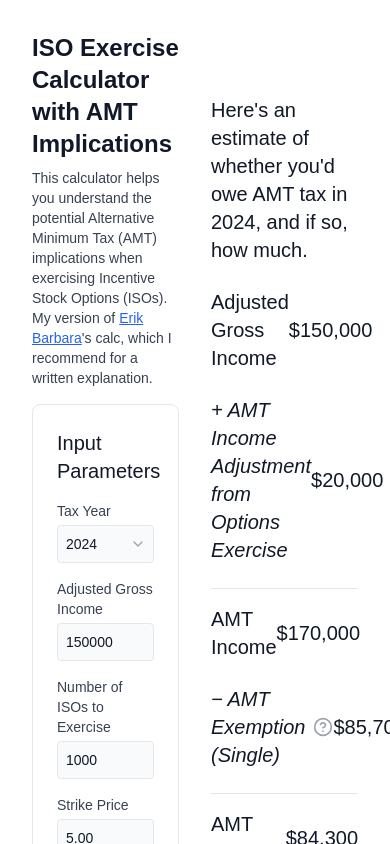
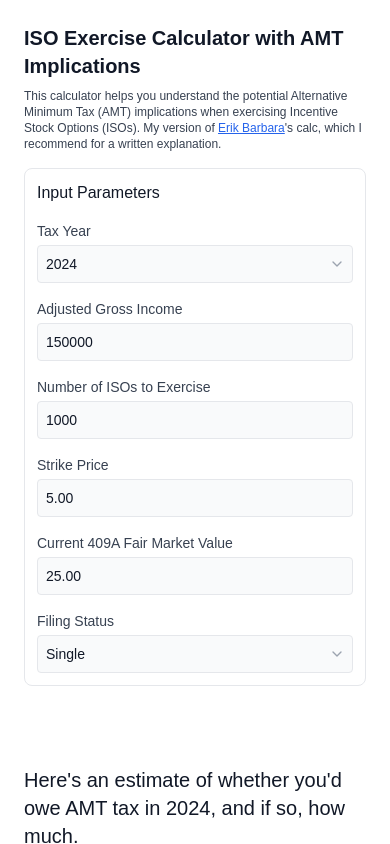
Before and after one commit to prodmason/iso-options-calc, a Next.js app: page / in a window 390 px wide. Shown: the top 844 px of the page. Built offline with nearby package versions, Linux system fonts and the light colour scheme.

Commit message:
Update OptionCalculator.tsx

```diff
--- a/components/OptionCalculator.tsx
+++ b/components/OptionCalculator.tsx
@@ -287,15 +287,15 @@ export default function OptionCalculator() {
     }, [inputs]);
 
     return (
-        <div className="max-w-6xl mx-auto p-4">
-            <div className="grid grid-cols-2 gap-8">
+        <div className="max-w-6xl mx-auto p-2 sm:p-4">
+            <div className="grid grid-cols-1 lg:grid-cols-2 gap-4 lg:gap-8">
                 {/* Left column - Inputs */}
                 <div>
-                    <h1 className="text-2xl font-bold mb-2 text-gray-900">
+                    <h1 className="text-xl sm:text-2xl font-bold mb-2 text-gray-900">
                         ISO Exercise Calculator with AMT Implications
                     </h1>
 
-                    <p className="text-sm mb-4 text-gray-700">
+                    <p className="text-xs sm:text-sm mb-4 text-gray-700">
                         This calculator helps you understand the potential Alternative Minimum Tax (AMT) implications when exercising Incentive Stock Options (ISOs). My version of {' '}
                         <a
                             href="https://erikbarbara.github.io/iso-amt-calculator/"
@@ -308,8 +308,8 @@ export default function OptionCalculator() {
                         's calc, which I recommend for a written explanation.
                     </p>
 
-                    <div className="bg-white rounded-lg p-6 border border-gray-200">
-                        <h2 className="text-xl font-medium mb-4 text-gray-900">Input Parameters</h2>
+                    <div className="bg-white rounded-lg p-3 sm:p-6 border border-gray-200">
+                        <h2 className="text-base sm:text-lg font-medium mb-4 text-gray-900">Input Parameters</h2>
 
                         <div className="space-y-4">
                             <div className="space-y-1">
@@ -430,29 +430,7 @@ export default function OptionCalculator() {
                         </div>
 
                         <div className="flex justify-between items-center">
-                            <div className="flex items-center gap-2">
-                                <span className="text-xl text-gray-900 italic">− AMT Exemption ({inputs.filingStatus})</span>
-                                <div
-                                    className="relative"
-                                    onMouseEnter={() => setShowExemptionTooltip(true)}
-                                    onMouseLeave={() => setShowExemptionTooltip(false)}
-                                >
-                                    <HelpCircle className="h-5 w-5 text-gray-400" />
-                                    {showExemptionTooltip && (
-                                        <div className="absolute left-0 bottom-full mb-2 w-80 p-3 bg-gray-800 text-white text-sm rounded shadow-lg z-10">
-                                            <strong>{inputs.taxYear} AMT Exemption Phase-out Threshold</strong>
-                                            <ul className="mt-2 space-y-1">
-                                                <li>Single or head of household: ${AMT_PHASEOUT_THRESHOLDS[inputs.taxYear]['Single'].toLocaleString()}</li>
-                                                <li>Married, filing separately: ${AMT_PHASEOUT_THRESHOLDS[inputs.taxYear]['Married Filing Separately'].toLocaleString()}</li>
-                                                <li>Married, filing jointly: ${AMT_PHASEOUT_THRESHOLDS[inputs.taxYear]['Married Filing Jointly'].toLocaleString()}</li>
-                                            </ul>
-                                            <div className="mt-2">
-                                                <small>The exemption is reduced by 25¢ for each dollar of AMT income above these thresholds</small>
-                                            </div>
-                                        </div>
-                                    )}
-                                </div>
-                            </div>
+                            <span className="text-xl text-gray-900 italic">− AMT Exemption ({inputs.filingStatus})</span>
                             <span className="text-xl text-gray-900">${results.amtExemption.toLocaleString()}</span>
                         </div>
 
@@ -466,7 +444,7 @@ export default function OptionCalculator() {
                         <div className="flex justify-between items-center relative">
                             <div>
                                 <div className="flex items-center gap-2">
-                                    <span className="text-xl text-gray-900">Alternative Minimum Tax</span>
+                                    <span className="text-xl text-gray-900">Tentative Minimum Tax</span>
                                     <div
                                         className="relative"
                                         onMouseEnter={() => setShowTooltip(true)}
```
